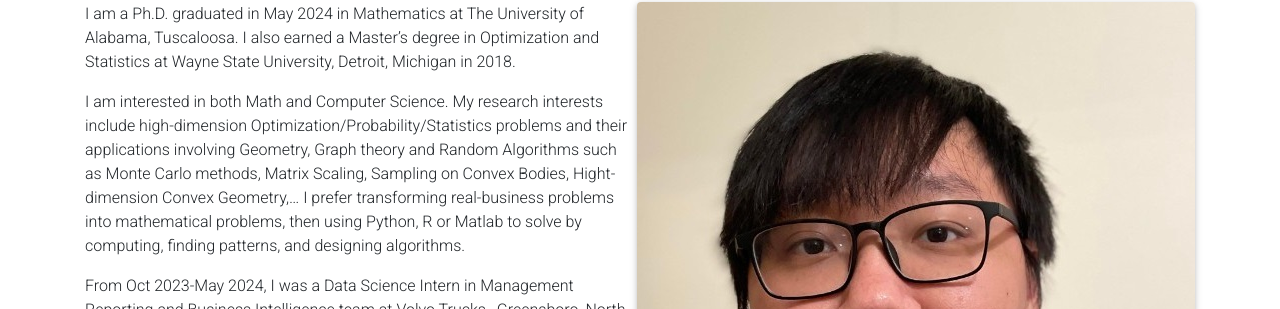
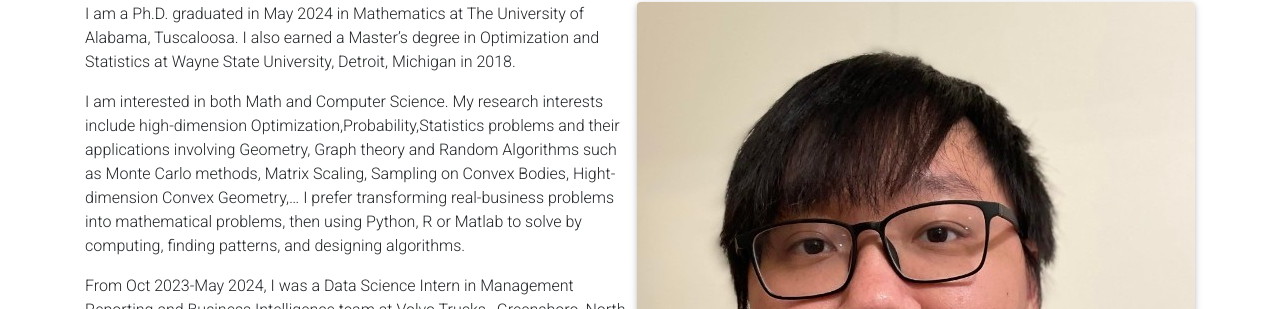
Before and after one commit to nguyendangson/nguyendangson.github.io, a Jekyll site: the page built from _pages/about.md, in a window 1280 px wide and 1231 px high. Shown: the part 222-531 px from the top of the window. Built offline with Jekyll 4.4.1, drawn with Linux system fonts in a browser that asks for light colours; nearby versions of some CDN libraries; full-size pictures stand in for the smaller copies a plugin makes; library files that are not in the unit come from our copies; comment, search, counter and statistics services are not loaded; a style sheet for code colours, icons or effects is not loaded.

Commit message:
Update about.md

```diff
--- a/_pages/about.md
+++ b/_pages/about.md
@@ -21,7 +21,7 @@
 
 I am a Ph.D. graduated in May 2024 in Mathematics at The University of Alabama, Tuscaloosa. I also earned a Master's degree in Optimization and Statistics at Wayne State University, Detroit, Michigan in 2018.
 
-I am interested in both Math and Computer Science. My research interests include high-dimension Optimization/Probability/Statistics problems and their applications involving Geometry, Graph theory and Random Algorithms such as Monte Carlo methods, Matrix Scaling, Sampling on Convex Bodies, Hight-dimension Convex Geometry,... I prefer transforming real-business problems into mathematical problems, then using Python, R or Matlab to solve by computing, finding patterns, and designing algorithms.
+I am interested in both Math and Computer Science. My research interests include high-dimension Optimization,Probability,Statistics problems and their applications involving Geometry, Graph theory and Random Algorithms such as Monte Carlo methods, Matrix Scaling, Sampling on Convex Bodies, Hight-dimension Convex Geometry,... I prefer transforming real-business problems into mathematical problems, then using Python, R or Matlab to solve by computing, finding patterns, and designing algorithms.
 
 From Oct 2023-May 2024, I was a Data Science Intern in Management Reporting and Business Intelligence team at Volvo Trucks , Greensboro, North Carolina, US.
 
```
